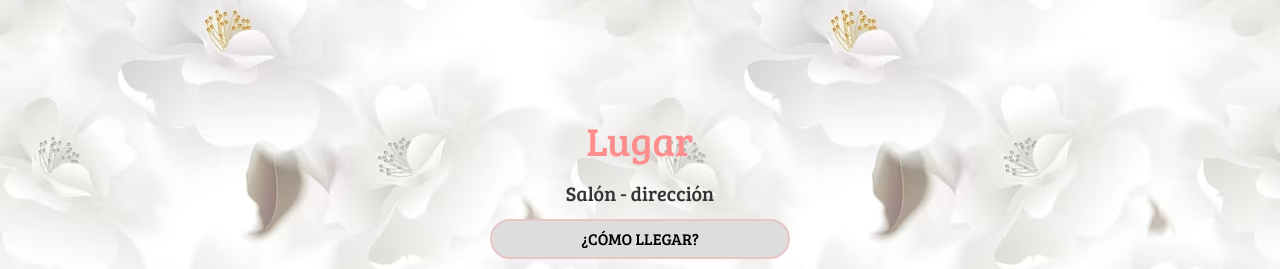
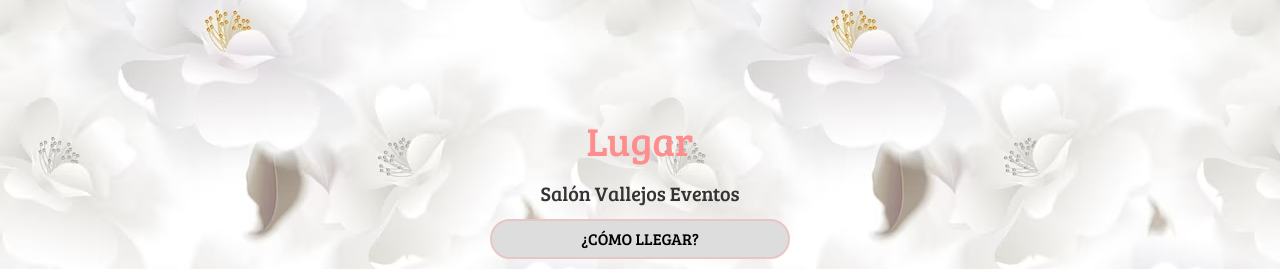
Before and after one commit to MariRionda/xv-invitation-front, a Next.js app: page /invitation in a window 1280 px wide. Shown: the part 1848-2117 px from the top of the page. Built offline with nearby package versions, Linux system fonts and the light colour scheme; sample sign-in values are in the browser's storage; a web font is replaced by a local one.

Commit message:
como llegar maps

```diff
--- a/components/invitationProtected/invitationProtected.js
+++ b/components/invitationProtected/invitationProtected.js
@@ -60,8 +60,8 @@ const InvitationProtected = () => {
         </div>
         <div className={styles.sec}>
           <div className={styles.subtitle}>Lugar</div>
-          <div className={styles.text}>Salón - dirección</div>
-          <WhereButton title={'¿CÓMO LLEGAR?'}/>
+          <div className={styles.text}>Salón Vallejos Eventos</div>
+          <WhereButton title={'¿CÓMO LLEGAR?'} click={()=>router.push('https://www.google.com/maps/place/Salon+Vallejos+Eventos/@-23.1387456,-64.3309091,17z/data=!3m1!4b1!4m6!3m5!1s0x940ff5fa7d31adaf:0xe51df841fd5caad!8m2!3d-23.1387506!4d-64.3283342!16s%2Fg%2F11f29y22x7')}/>
         </div>
       </div>
       <div className={styles.confirm}>
--- a/components/whereButton/whereButton.jsx
+++ b/components/whereButton/whereButton.jsx
@@ -1,10 +1,10 @@
 'use client'
 import styles from './whereButton.module.css';
 
-export default function WhereButton({title}) {
+export default function WhereButton({title, click}) {
 
   return (
-    <div className={styles.button}>
+    <div className={styles.button} onClick={click}>
         <p>{title}</p>
     </div>
   );
```
Also changed, not shown: components/carousel/carousel.jsx (deleted), components/carousel/carousel.modules.css (deleted).
